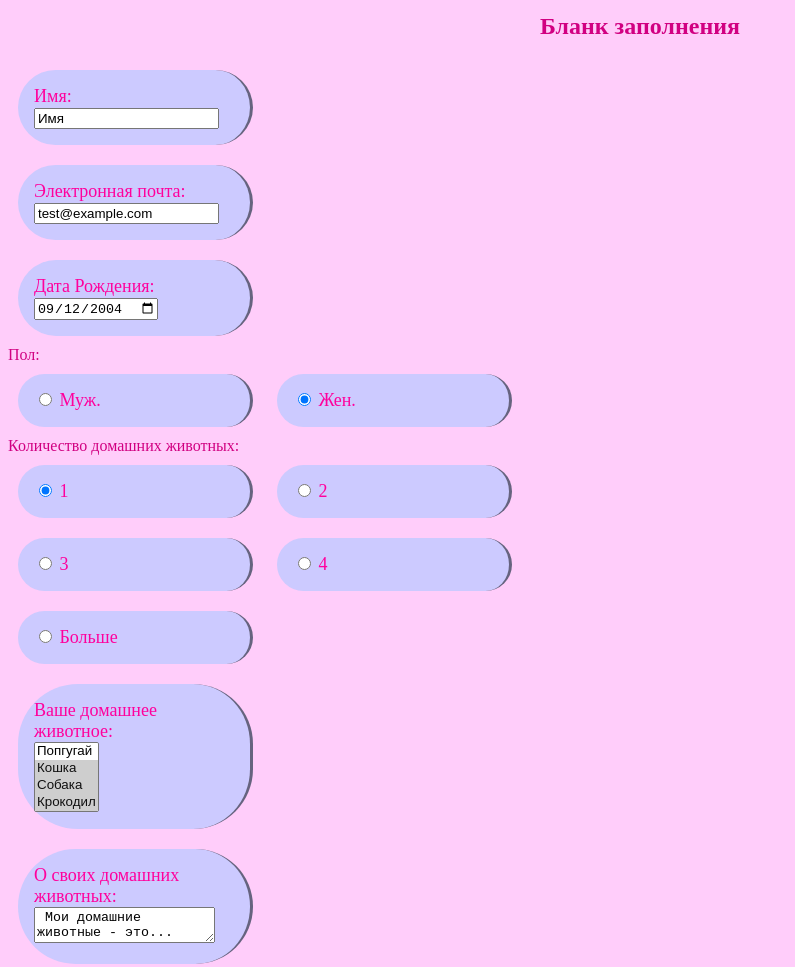
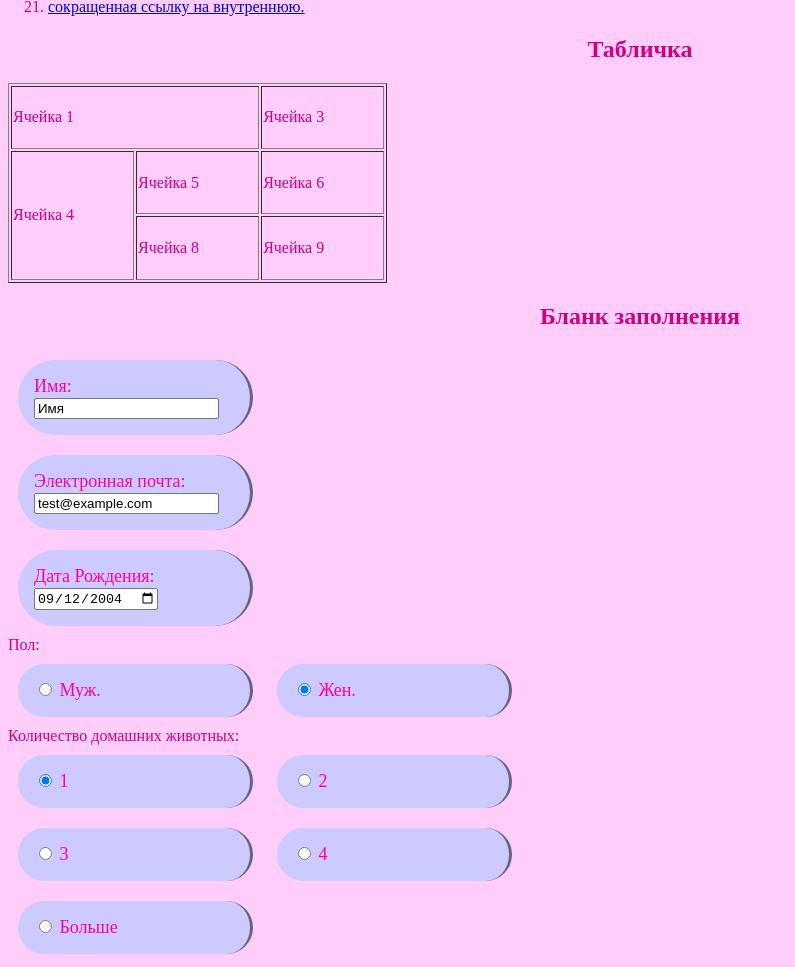
Before and after one commit to sonyamayor/mysecond.github.io, a plain HTML site: page index.html in a window 1280 px wide. Shown: the part 755-1722 px from the top of the page, without its empty margins (0-795 px from the left). Drawn offline with Linux system fonts and the light colour scheme.

Commit message:
Update index.html

```diff
--- a/index.html
+++ b/index.html
@@ -6,7 +6,7 @@
 		<meta charset="utf-8">
 	</head>
 	<body>
-		<h2 id="yp">
+		<h1 id="yp">
 			<br />
 			HTML 5 страница со списком гиперссылок + бланк для заполнения (форма)
 		</h2>
@@ -53,6 +53,23 @@
 			<li> <a href="/">сокращенная на главную;</a></li>
 			<li> <a href="./about.html">сокращенная ссылку на внутреннюю.</a></li>
 		</ol>
+
+	<h2>Табличка</h2>
+	<table id="tbl" cellpadding="1" border="1" width="30%" width="200" height="200">
+		<tr>
+			<td COLSPAN="2"> Ячейка 1 </td>
+			<td> Ячейка 3</td>
+		</tr>
+		<tr>
+			<td ROWSPAN="2"> Ячейка 4 </td>
+			<td>Ячейка 5</td>
+			<td> Ячейка 6</td>
+		</tr>
+		<tr>
+			<td>Ячейка 8</td>
+			<td> Ячейка 9</td>
+		</tr>
+	</table>
 
 	<h2 id="an" >Бланк заполнения</h2>
 
@@ -134,6 +151,9 @@
 
 	      <input type="submit" value="Отправить" />
 	    </form>
+		<div id="footer">
+			&copy; Майорова София 2022
+		</div>
 
 	  </body>
 
```
